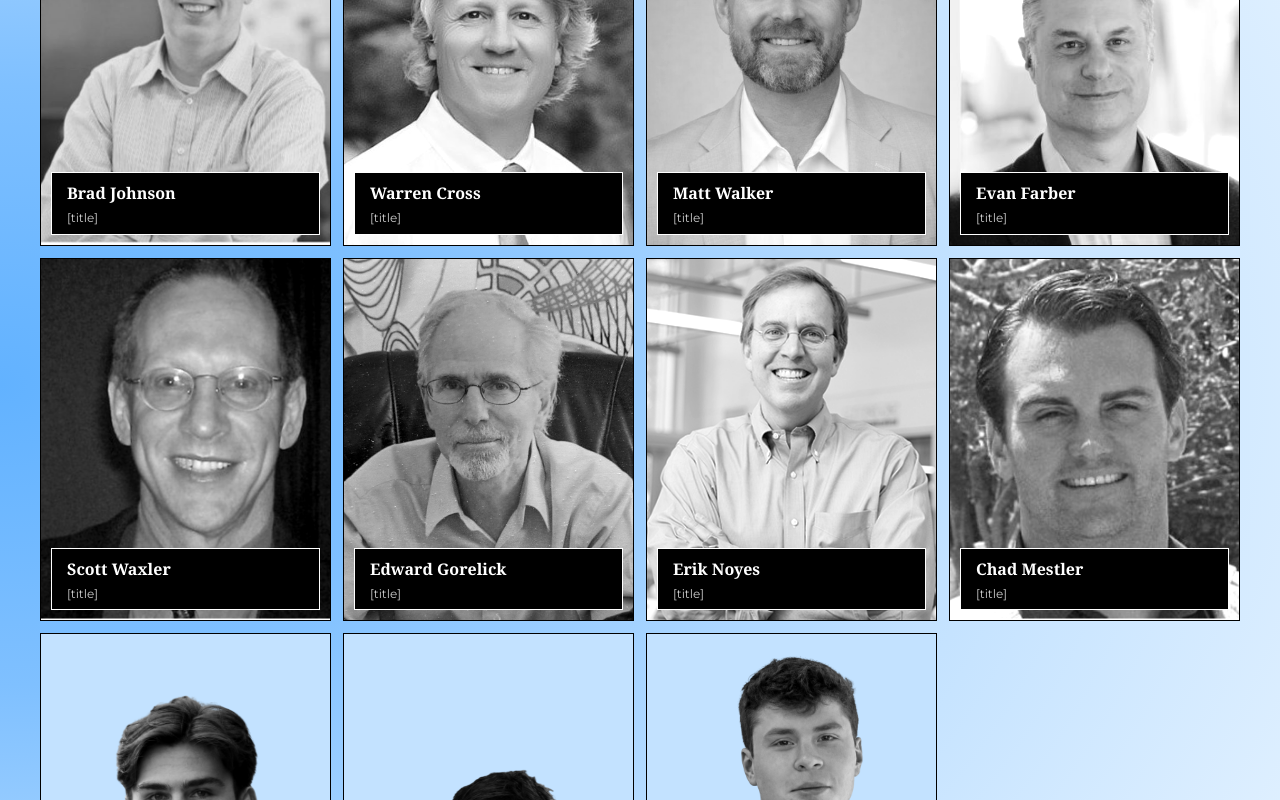
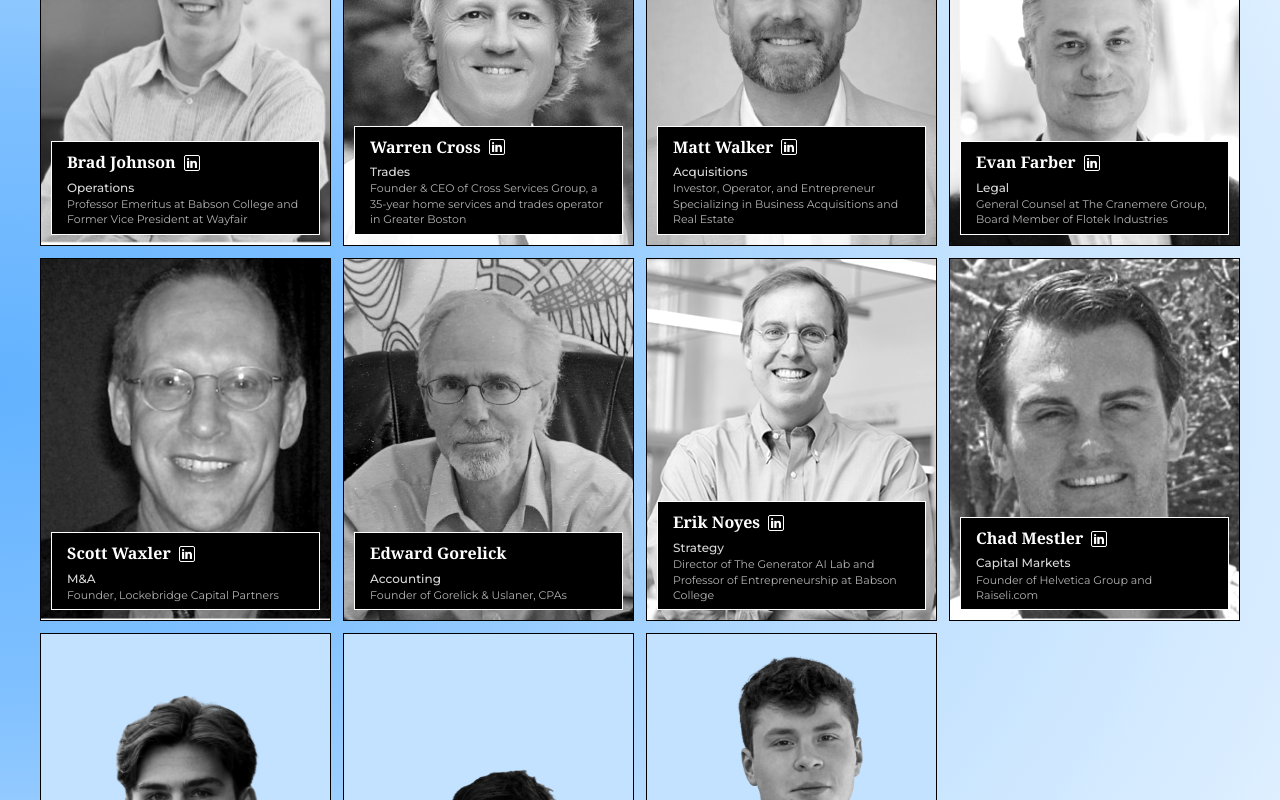
Before and after one commit to gkmestler/methodicpaintingsitemain, a Next.js app: page /team in a window 1280 px wide. Shown: the part 940-1740 px from the top of the page. Built offline with nearby package versions, Linux system fonts and the light colour scheme.

Commit message:
Add roles, titles, and LinkedIn links to team cards using the Ventures icon element

```diff
--- a/components/TeamGrid.module.css
+++ b/components/TeamGrid.module.css
@@ -83,11 +83,23 @@
   }
 }
 
+.nameRow {
+  display: flex;
+  align-items: center;
+  gap: 5px;
+  margin-bottom: 2px;
+}
+
+@media (min-width: 576px) {
+  .nameRow {
+    gap: 8px;
+  }
+}
+
 .name {
   font-family: var(--font-serif);
   font-size: 12px;
   font-weight: 600;
-  margin-bottom: 2px;
 }
 
 @media (min-width: 576px) {
@@ -96,14 +108,71 @@
   }
 }
 
+/* LinkedIn button, same element as the Methodic Ventures team cards */
+.linkedinLink {
+  display: flex;
+  align-items: center;
+  justify-content: center;
+  width: 14px;
+  height: 14px;
+  border: 1px solid var(--white);
+  border-radius: 2px;
+  background: transparent;
+  flex-shrink: 0;
+  transition: all 0.2s ease;
+}
+
+@media (min-width: 576px) {
+  .linkedinLink {
+    width: 16px;
+    height: 16px;
+  }
+}
+
+.linkedinLink:hover {
+  background: var(--white);
+}
+
+.linkedinIcon {
+  width: 8px;
+  height: 8px;
+  object-fit: contain;
+  transition: filter 0.2s ease;
+}
+
+@media (min-width: 576px) {
+  .linkedinIcon {
+    width: 10px;
+    height: 10px;
+  }
+}
+
+.linkedinLink:hover .linkedinIcon {
+  filter: invert(1);
+}
+
+.role {
+  font-family: var(--font-sans);
+  font-size: 9px;
+  font-weight: 500;
+  opacity: 0.85;
+}
+
+@media (min-width: 576px) {
+  .role {
+    font-size: 12px;
+  }
+}
+
 .title {
   font-family: var(--font-sans);
   font-size: 9px;
-  opacity: 0.8;
+  line-height: 1.4;
+  opacity: 0.7;
 }
 
 @media (min-width: 576px) {
   .title {
-    font-size: 12px;
+    font-size: 11px;
   }
 }
--- a/components/TeamGrid.tsx
+++ b/components/TeamGrid.tsx
@@ -29,7 +29,21 @@
             </div>
             <div className={styles.infoWrap}>
               <div className={styles.info}>
-                <span className={styles.name}>{member.name}</span>
+                <div className={styles.nameRow}>
+                  <span className={styles.name}>{member.name}</span>
+                  {member.linkedin && (
+                    <a
+                      href={member.linkedin}
+                      target="_blank"
+                      rel="noopener noreferrer"
+                      className={styles.linkedinLink}
+                      aria-label={`${member.name} on LinkedIn`}
+                    >
+                      <Image src="/images/linkedin-icon-44.png" alt="" width={18} height={18} className={styles.linkedinIcon} />
+                    </a>
+                  )}
+                </div>
+                {member.role && <span className={styles.role}>{member.role}</span>}
                 <span className={styles.title}>{member.title}</span>
               </div>
             </div>
--- a/data/team.ts
+++ b/data/team.ts
@@ -1,25 +1,95 @@
 // Team grid, rendered in order. Advisors first, co-founders last.
-// Titles marked [title] still need to be filled in.
+// Roles, titles, and LinkedIn URLs come from the Methodic Ventures site.
 
 export type TeamMember = {
   name: string
+  // Short area of focus, shown above the title (Operations, Legal, and so on)
+  role?: string
   title: string
   image: string
+  linkedin?: string
   // Optional crop tweaks so head sizes match across differently framed photos
   scale?: number
   offsetY?: number
 }
 
 export const team: TeamMember[] = [
-  { name: 'Brad Johnson', title: '[title]', image: '/images/team/brad-johnson.jpg' },
-  { name: 'Warren Cross', title: '[title]', image: '/images/team/warren-cross.jpg' },
-  { name: 'Matt Walker', title: '[title]', image: '/images/team/matt-walker.png' },
-  { name: 'Evan Farber', title: '[title]', image: '/images/team/evan-farber.png' },
-  { name: 'Scott Waxler', title: '[title]', image: '/images/team/scott-waxler.jpg' },
-  { name: 'Edward Gorelick', title: '[title]', image: '/images/team/edward-gorelick.jpg' },
-  { name: 'Erik Noyes', title: '[title]', image: '/images/team/erik-noyes.webp' },
-  { name: 'Chad Mestler', title: '[title]', image: '/images/team/chad-mestler.jpg' },
-  { name: 'Gavin Mestler', title: 'Co-Founder', image: '/images/team/gavin-mestler.png', scale: 1.22, offsetY: 7 },
-  { name: 'Logan Mestler', title: 'Co-Founder', image: '/images/team/logan-mestler.png', scale: 1.62, offsetY: 17 },
-  { name: 'Dean Farber', title: 'Co-Founder', image: '/images/team/dean-farber.png', offsetY: 3 },
+  {
+    name: 'Brad Johnson',
+    role: 'Operations',
+    title: 'Professor Emeritus at Babson College and Former Vice President at Wayfair',
+    image: '/images/team/brad-johnson.jpg',
+    linkedin: 'https://www.linkedin.com/in/bradjohnson12/',
+  },
+  {
+    name: 'Warren Cross',
+    role: 'Trades',
+    title: 'Founder & CEO of Cross Services Group, a 35-year home services and trades operator in Greater Boston',
+    image: '/images/team/warren-cross.jpg',
+    linkedin: 'https://www.linkedin.com/in/warrencrossjr/',
+  },
+  {
+    name: 'Matt Walker',
+    role: 'Acquisitions',
+    title: 'Investor, Operator, and Entrepreneur Specializing in Business Acquisitions and Real Estate',
+    image: '/images/team/matt-walker.png',
+    linkedin: 'https://www.linkedin.com/in/mattwalker15/',
+  },
+  {
+    name: 'Evan Farber',
+    role: 'Legal',
+    title: 'General Counsel at The Cranemere Group, Board Member of Flotek Industries',
+    image: '/images/team/evan-farber.png',
+    linkedin: 'https://www.linkedin.com/in/evan-farber/',
+  },
+  {
+    name: 'Scott Waxler',
+    role: 'M&A',
+    title: 'Founder, Lockebridge Capital Partners',
+    image: '/images/team/scott-waxler.jpg',
+    linkedin: 'https://www.linkedin.com/in/scottwaxler/',
+  },
+  {
+    name: 'Edward Gorelick',
+    role: 'Accounting',
+    title: 'Founder of Gorelick & Uslaner, CPAs',
+    image: '/images/team/edward-gorelick.jpg',
+  },
+  {
+    name: 'Erik Noyes',
+    role: 'Strategy',
+    title: 'Director of The Generator AI Lab and Professor of Entrepreneurship at Babson College',
+    image: '/images/team/erik-noyes.webp',
+    linkedin: 'https://www.linkedin.com/in/erik-noyes-40b1b73/',
+  },
+  {
+    name: 'Chad Mestler',
+    role: 'Capital Markets',
+    title: 'Founder of Helvetica Group and Raiseli.com',
+    image: '/images/team/chad-mestler.jpg',
+    linkedin: 'https://www.linkedin.com/in/chadmestler/',
+  },
+  {
+    name: 'Gavin Mestler',
+    title: 'Co-Founder',
+    image: '/images/team/gavin-mestler.png',
+    linkedin: 'https://www.linkedin.com/in/gavinmestler/',
+    scale: 1.22,
+    offsetY: 7,
+  },
+  {
+    name: 'Logan Mestler',
+    title: 'Co-Founder',
+    image: '/images/team/logan-mestler.png',
+    linkedin: 'https://www.linkedin.com/in/logan-mestler-753917253/',
+    scale: 1.62,
+    offsetY: 17,
+  },
+  {
+    name: 'Dean Farber',
+    title: 'Co-Founder',
+    image: '/images/team/dean-farber.png',
+    linkedin: 'https://www.linkedin.com/in/dean-farber-8b2159399/',
+    offsetY: 3,
+  },
 ]
```
Also changed, not shown: public/images/linkedin-icon-44.png (added).
